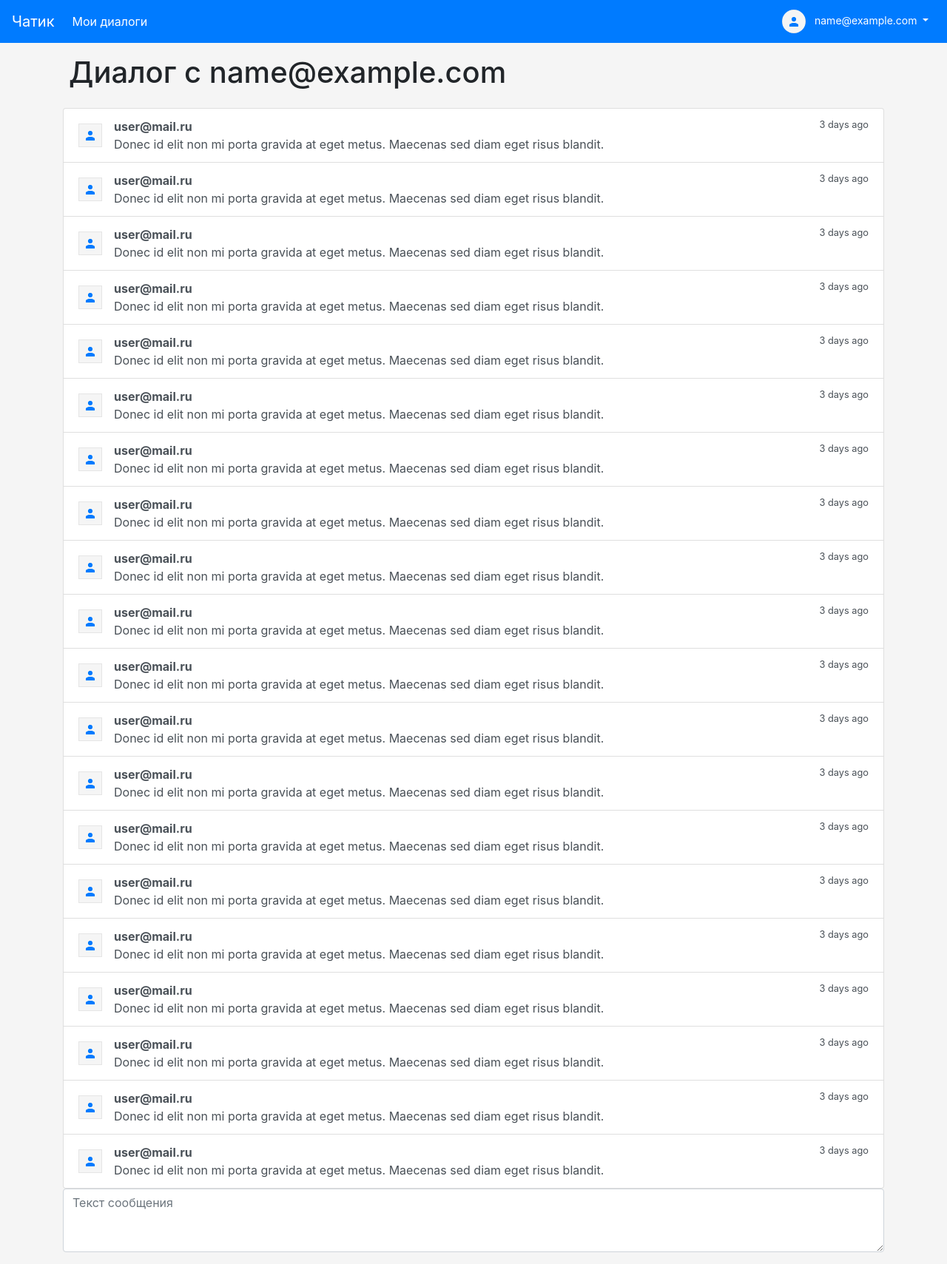
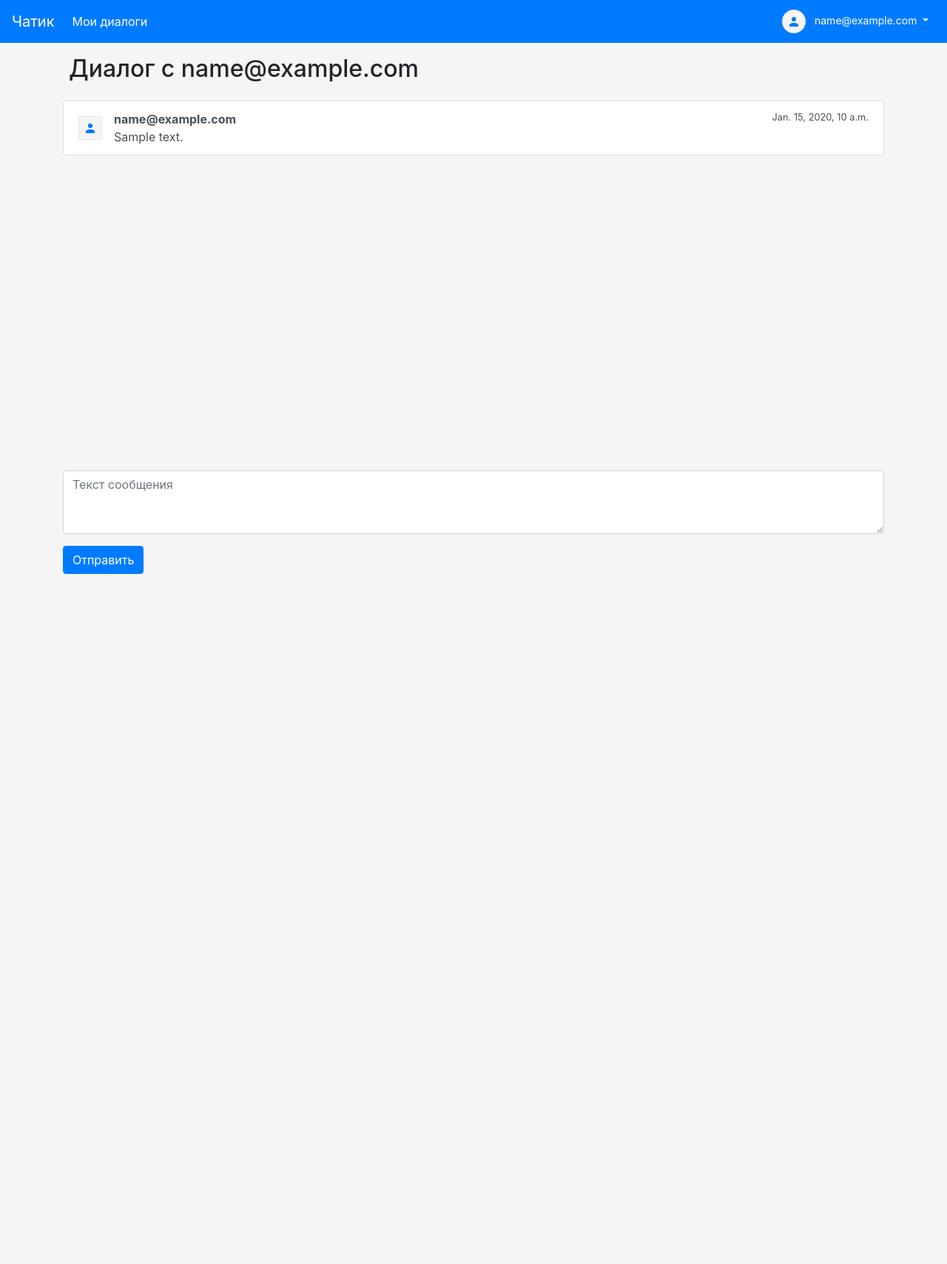
Before and after one commit to kiryanenko/chatik, a Django app: page /chats/1/ in a window 1280 px wide. Shown: the whole page at 74% size. After the commit the page ends 776 px from the top, so only its background shows below. Run offline with Django 3.2, Linux system fonts and the light colour scheme; a user stored in the database is signed in; tables that the repository leaves empty hold one stand-in row (values such as "Sample post"); parts of the project's set-up code (start-up, migrations or seed data) failed here and were passed over; some libraries are stand-ins or nearby versions.

Commit message:
Add sending message

```diff
--- a/chat/forms.py
+++ b/chat/forms.py
@@ -1,7 +1,7 @@
 from django import forms
 from django.core.exceptions import ValidationError
 
-from chat.models import Chat
+from chat.models import Chat, Message
 from main.models import User
 
 
@@ -23,3 +23,23 @@ class ChatForm(forms.Form):
     def save(self):
         second_user = self.cleaned_data['second_user']
         return Chat.objects.get_or_create_chat(self.user, second_user)
+
+
+class MessageForm(forms.ModelForm):
+    class Meta:
+        model = Message
+        fields = ('message',)
+        widgets = {
+            'message': forms.Textarea(attrs={'placeholder': 'Текст сообщения', 'rows': 3}),
+        }
+        labels = {
+            'message': ''
+        }
+
+    def __init__(self, user=None, chat=None, **kwargs):
+        super().__init__(**kwargs)
+        self.user = user
+        self.chat = chat
+
+    def save(self, commit=True):
+        return self.chat.send_massage(self.user, self.cleaned_data['message'])
--- a/chat/models.py
+++ b/chat/models.py
@@ -6,13 +6,13 @@ from main.models import User
 class ChatManager(models.Manager):
     def get_or_create_chat(self, first_user, second_user):
         try:
-            return self.get(models.Q(first_user=first_user, second_user=second_user),
+            return self.get(models.Q(first_user=first_user, second_user=second_user) |
                             models.Q(first_user=second_user, second_user=first_user),)
         except Chat.DoesNotExist:
             return self.create(first_user=first_user, second_user=second_user)
 
     def user_chats(self, user):
-        return self.filter(models.Q(first_user=user), models.Q(second_user=user))
+        return self.filter(models.Q(first_user=user) | models.Q(second_user=user), last_message__isnull=False)
 
 
 class Chat(models.Model):
@@ -25,6 +25,12 @@ class Chat(models.Model):
     def companion(self, current_user):
         return self.second_user if current_user == self.first_user else self.first_user
 
+    def send_massage(self, user, msg):
+        new_msg = Message.objects.create(author=user, chat=self, message=msg)
+        self.last_message = new_msg
+        self.save()
+        return new_msg
+
     class Meta:
         unique_together = ('first_user', 'second_user')
 
--- a/chat/static/css/styles.css
+++ b/chat/static/chat/css/styles.css
@@ -5,4 +5,5 @@ html, body {
 
 .message-box {
     overflow-y: auto;
+    height: calc(100vh - 300px);
 }
--- /dev/null
+++ b/chat/static/chat/js/scripts.js
@@ -0,0 +1,26 @@
+function getCookie(name) {
+    let cookieValue = null;
+    if (document.cookie && document.cookie !== '') {
+        const cookies = document.cookie.split(';');
+        for (let i = 0; i < cookies.length; i++) {
+            const cookie = jQuery.trim(cookies[i]);
+            // Does this cookie string begin with the name we want?
+            if (cookie.substring(0, name.length + 1) === (name + '=')) {
+                cookieValue = decodeURIComponent(cookie.substring(name.length + 1));
+                break;
+            }
+        }
+    }
+    return cookieValue;
+}
+
+const csrftoken = getCookie('csrftoken');
+
+
+function sendMessage(chat, msg) {
+    $.ajax({
+        url: '/chats/' + chat + '/messages/',
+        type: 'POST',
+        data: { message: msg, csrfmiddlewaretoken: csrftoken }
+    })
+}
--- a/chat/urls.py
+++ b/chat/urls.py
@@ -1,10 +1,11 @@
 from django.conf.urls import url
 from django.contrib.auth.decorators import login_required
 
-from chat.views import UserChatsView, ChatDetail
+from chat.views import UserChatsView, ChatDetailView, create_message
 
 urlpatterns = [
     url(r'^chats/$', login_required(UserChatsView.as_view()), name='user_chats'),
-    url(r'^chats/(?P<pk>\d+)/$', login_required(ChatDetail.as_view()), name='chat_detail'),
+    url(r'^chats/(?P<pk>\d+)/$', login_required(ChatDetailView.as_view()), name='chat_detail'),
+    url(r'^chats/(?P<chat_id>\d+)/messages/$', create_message, name='create_message'),
     url(r'^$', login_required(UserChatsView.as_view())),
 ]
--- a/chat/views.py
+++ b/chat/views.py
@@ -1,9 +1,13 @@
+from django.contrib.auth.decorators import login_required
 from django.http import HttpResponseRedirect
+from django.shortcuts import get_object_or_404
 from django.urls import reverse
-from django.views.generic import ListView, DetailView
+from django.views.decorators.http import require_POST
+from django.views.generic import ListView, DetailView, CreateView
 
-from chat.forms import ChatForm
-from chat.models import Chat
+from chat.forms import ChatForm, MessageForm
+from chat.models import Chat, Message
+from main.views import HttpResponseAjax, HttpResponseAjaxError
 
 
 class UserChatsView(ListView):
@@ -30,5 +34,23 @@ class UserChatsView(ListView):
         return self.get(request, *args, **kwargs)
 
 
-class ChatDetail(DetailView):
+class ChatDetailView(DetailView):
     model = Chat
+
+    def get_context_data(self, **kwargs):
+        context = super().get_context_data(**kwargs)
+        context['form'] = MessageForm()
+        context['messages'] = self.object.messages.order_by('id')
+        return context
+
+
+@require_POST
+@login_required
+def create_message(request, chat_id=None):
+    chat = get_object_or_404(Chat, id=chat_id)
+    form = MessageForm(user=request.user, chat=chat, data=request.POST)
+    if form.is_valid():
+        msg = form.save()
+        return HttpResponseAjax(message=msg.message, created_at=msg.created_at, user=msg.author)
+    else:
+        return HttpResponseAjaxError(errors=form.errors)
--- a/templates/chat/base.html
+++ b/templates/chat/base.html
@@ -12,13 +12,14 @@
     <!-- Bootstrap core CSS -->
     <link href="{% static "bootstrap/css/bootstrap.css" %}" rel="stylesheet">
 
-    <link href="{% static "css/styles.css" %}" rel="stylesheet">
+    <link href="{% static "chat/css/styles.css" %}" rel="stylesheet">
 </head>
 
 <body>
 <nav class="navbar navbar-expand-md navbar-dark bg-primary">
-    <a class="navbar-brand" href="#">Чатик</a>
-    <button class="navbar-toggler" type="button" data-toggle="collapse" data-target="#navbarCollapse" aria-controls="navbarCollapse" aria-expanded="false" aria-label="Toggle navigation">
+    <a class="navbar-brand" href="/">Чатик</a>
+    <button class="navbar-toggler" type="button" data-toggle="collapse" data-target="#navbarCollapse"
+            aria-controls="navbarCollapse" aria-expanded="false" aria-label="Toggle navigation">
         <span class="navbar-toggler-icon"></span>
     </button>
     <div class="collapse navbar-collapse" id="navbarCollapse">
@@ -29,7 +30,7 @@
         </ul>
         <div class="dropdown">
             <button class="btn btn-primary btn-sm dropdown-toggle" type="button" data-toggle="dropdown">
-                <img src="{% static "images/profile.png" %}" class="rounded-circle mr-2">
+                <img src="{% static "chat/images/profile.png" %}" class="rounded-circle mr-2">
                 <span>{{ request.user }}</span>
             </button>
             <div class="dropdown-menu" aria-labelledby="dropdownMenuButton">
@@ -48,5 +49,7 @@
 <!-- Placed at the end of the document so the pages load faster -->
 <script src="{% static "jquery-3.3.1.js" %}"></script>
 <script src="{% static "bootstrap/js/bootstrap.js" %}"></script>
+
+<script src="{% static "/chat/js/scripts.js" %}"></script>
 </body>
 </html>
--- a/templates/chat/chat_detail.html
+++ b/templates/chat/chat_detail.html
@@ -1,36 +1,40 @@
 {% extends "chat/base.html" %}
 {% load static %}
+{% load crispy_forms_tags %}
 
 {% block content %}
-    <div class="d-flex flex-column mh-100">
     <div class="row align-items-center my-3 px-2">
         <div class="col-auto mr-auto">
-                <h1 class="">Диалог с <span>
+            <h1 class="h2">Диалог с <span>
                 {% if chat.first_user == user %}{{ chat.second_user }}
                 {% else %}{{ chat.first_user }}{% endif %}
             </span></h1>
         </div>
     </div>
 
-        <div class="list-group message-box flex-fill">
-            {% for msg in "12345678901234567890" %}
-                <a href="#" class="list-group-item list-group-item-action d-flex justify-content-start align-items-center">
-                    <img src="{% static "images/profile.png" %}" class="mr-3 bg-primary">
+    <div class="message-box">
+        <div class="list-group ">
+            {% for msg in messages %}
+                <div class="list-group-item list-group-item-action d-flex justify-content-start align-items-center">
+                    <img src="{% static "chat/images/profile.png" %}" class="mr-3 bg-primary">
                     <div class="w-100">
                         <div class="d-flex w-100 justify-content-between">
-                            <span class="font-weight-bold">user@mail.ru</span>
-                            <small>3 days ago</small>
+                            <span class="font-weight-bold">{{ msg.author }}</span>
+                            <small>{{ msg.created_at }}</small>
                         </div>
-                        <span>
-                        Donec id elit non mi porta gravida at eget metus. Maecenas sed diam eget risus blandit.
-                    </span>
+                        <span>{{ msg.message|linebreaksbr }}</span>
                     </div>
-                </a>
+                </div>
             {% endfor %}
         </div>
-        <div class="form-group">
-            <textarea class="form-control" id="exampleFormControlTextarea1" rows="3" placeholder="Текст сообщения"></textarea>
     </div>
-    </div>
+    <form onsubmit="
+            sendMessage({{ chat.pk }}, document.getElementById('id_message').value);
+            this.reset();
+            return false;">
+        {% csrf_token %}
+        {{ form|crispy }}
+        <button class="btn btn-primary" type="submit">Отправить</button>
+    </form>
 
 {% endblock %}
```
Also changed, not shown: main/views.py (+15 -0 lines), templates/chat/chat_list.html (+4 -6 lines), chat/static/chat/images/profile.png (renamed from chat/static/images/profile.png). Lines whose indentation alone changed are shown as unchanged.
